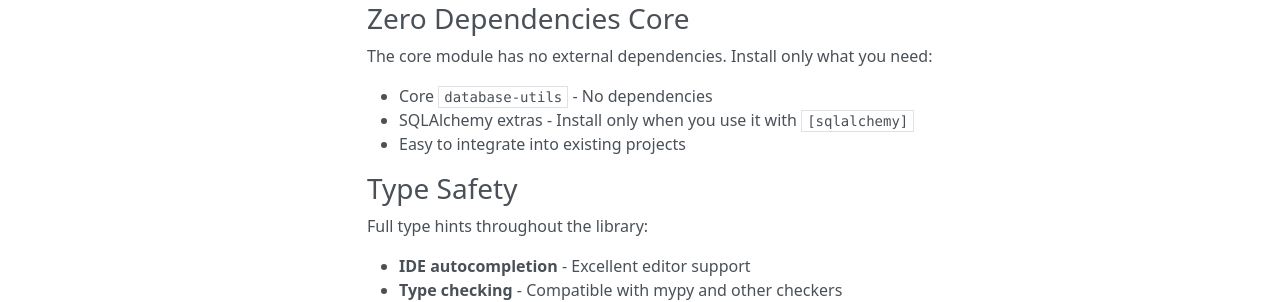
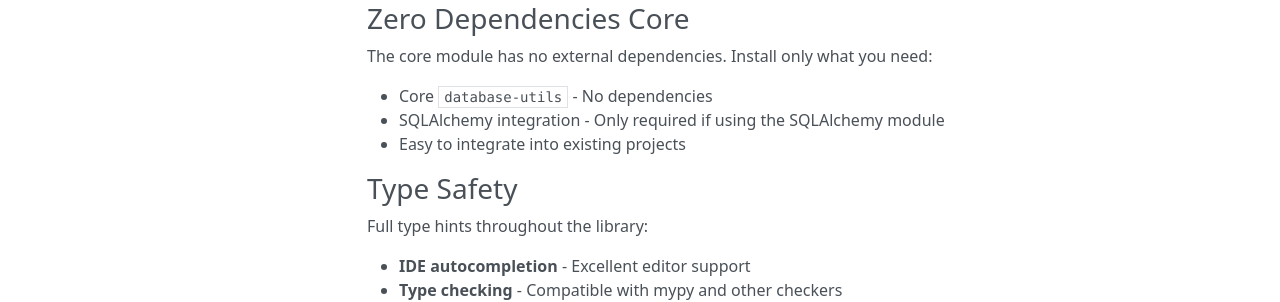
Before and after one commit to javalce/database-utils, an MkDocs documentation site: the page built from docs/features.md, in a window 1280 px wide and 900 px high. Shown: the part 436-738 px from the top of the window. Built offline with MkDocs 1.6.1, drawn with Linux system fonts in a browser that asks for light colours; nearby versions of some CDN libraries.

Commit message:
docs: update SQLAlchemy integration description and clean up whitespace

```diff
--- a/docs/features.md
+++ b/docs/features.md
@@ -21,7 +21,7 @@ A generic and type-safe abstraction for database operations. The repository patt
 The core module has no external dependencies. Install only what you need:
 
 - Core `database-utils` - No dependencies
-- SQLAlchemy extras - Install only when you use it with `[sqlalchemy]`
+- SQLAlchemy integration - Only required if using the SQLAlchemy module
 - Easy to integrate into existing projects
 
 ### Type Safety
```
